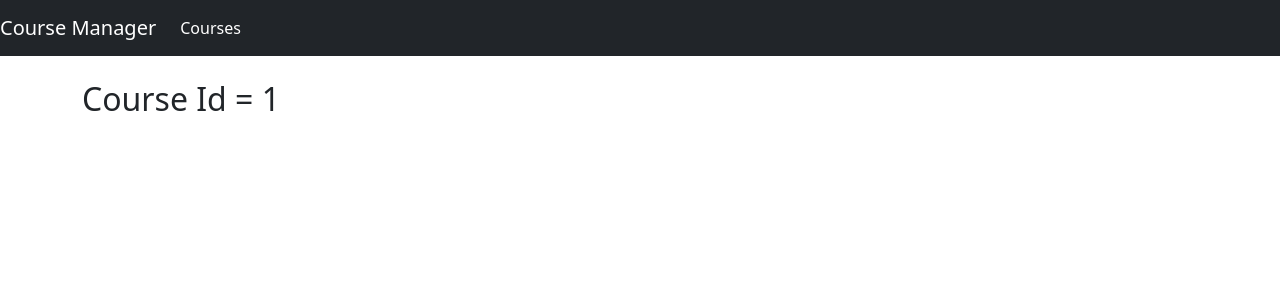
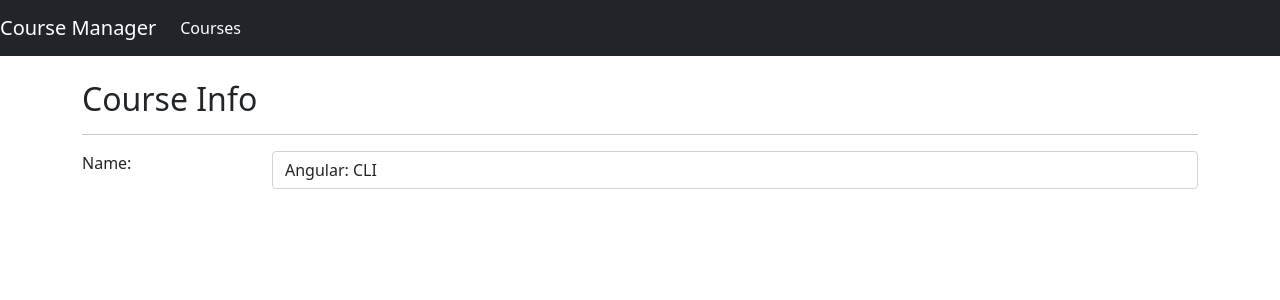
Before and after one commit to JuniorMoura10/course-manager1, an Angular app: page /courses/info/1 in a window 1280 px wide. Shown: the top 300 px of the page. Built offline with nearby package versions, Linux system fonts and the light colour scheme.

Commit message:
Commit com erro "undefined"

```diff
--- a/src/app/courses/course-info.component.html
+++ b/src/app/courses/course-info.component.html
@@ -1 +1,13 @@
-<h2>Course Id = {{ courseId }}</h2>
+<h2>Course Info</h2>
+
+<hr />
+
+<form #couseForm="ngForm">
+  <div class="form-group row">
+    <label class="col-sm-2 col form label">Name:</label>
+
+    <div class="col-sm-10">
+      <input [(ngModel)]="course.name" name="name" #courseName="ngModel" class="form-control" />
+    </div>
+  </div>
+</form>
--- a/src/app/courses/course-info.component.ts
+++ b/src/app/courses/course-info.component.ts
@@ -1,18 +1,22 @@
 import { Component, OnInit } from "@angular/core";
 import { ActivatedRoute } from "@angular/router";
+import { Course } from "./course";
+import { CouseService } from "./course-service";
+
+type course = Course;
 
 @Component({
     templateUrl: './course-info.component.html'
 })
 export class CourseInfoComponent implements OnInit {
 
-    courseId: number = 0;
+    course: course = new Course;
 
-    constructor(private activatedRoute: ActivatedRoute) { }
+    constructor(private activatedRoute: ActivatedRoute, private courseService: CouseService) { }
 
     ngOnInit(): void {
 
-        this.courseId = Number(this.activatedRoute.snapshot.paramMap.get('id'));
+        this.course = this.courseService.retrieveById(Number(this.activatedRoute.snapshot.paramMap.get('id')));
 
     }
 }
--- a/src/app/courses/course-service.ts
+++ b/src/app/courses/course-service.ts
@@ -9,6 +9,11 @@ export class CouseService {
 
     retrieveAll(): Course[]{
         return COURSES;
+    }
+
+    retrieveById(id: number): Course {
+        return COURSES.find((courseItereator: Course): boolean => courseItereator.id === id);
+
     }
 
 }
```
